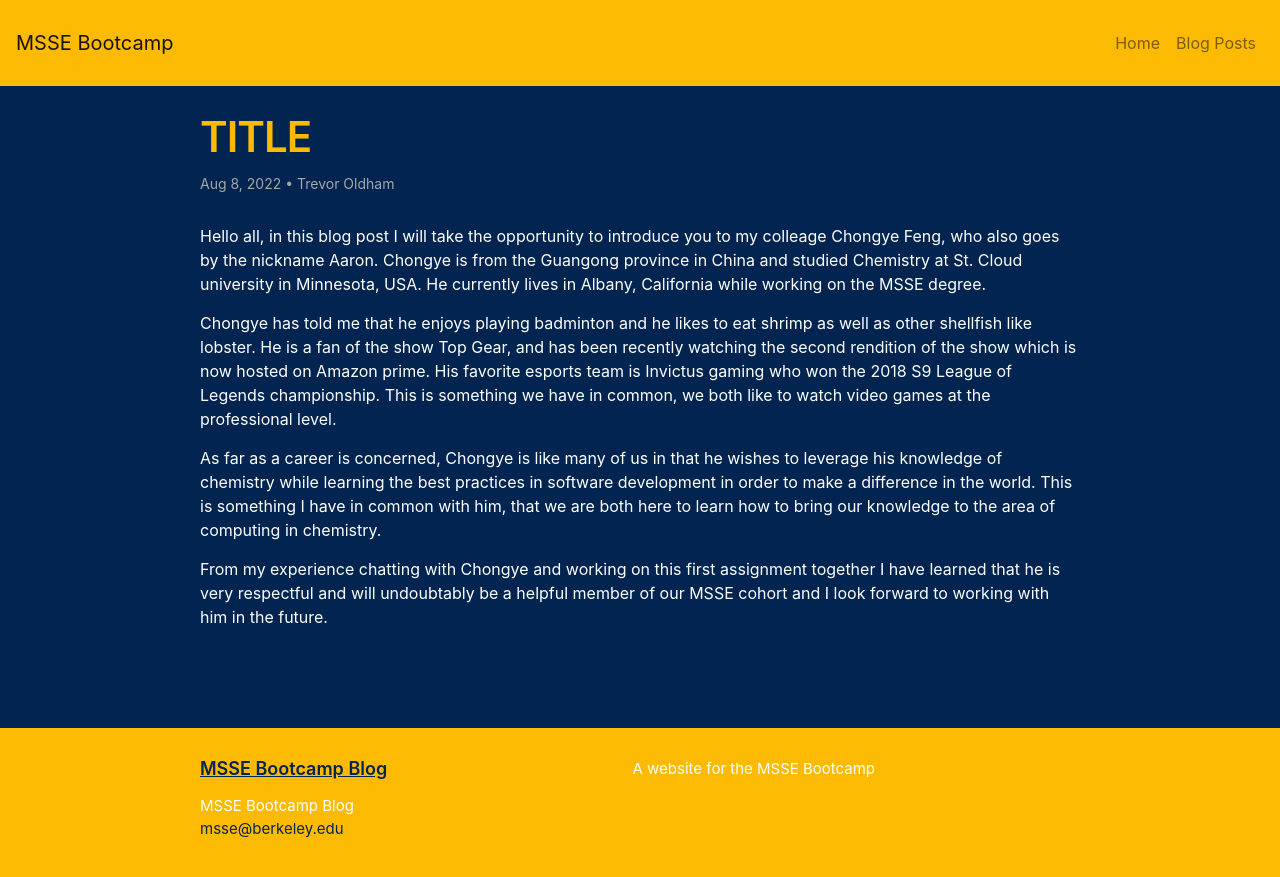
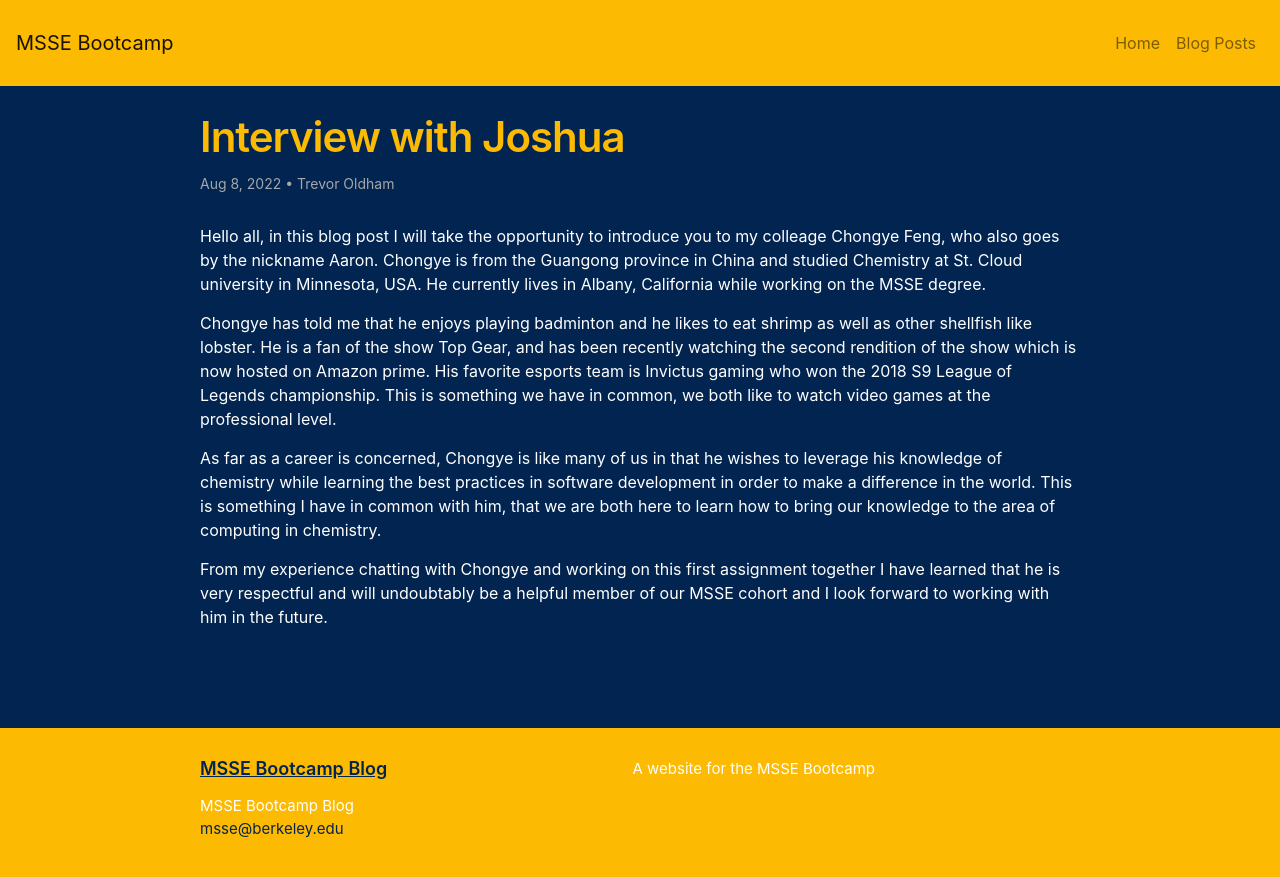
Before and after one commit to msse-2022-bootcamp/blog-cats, a Jekyll site: the page built from _posts/2022-08-08-Interview_Chongye.md, in a window 1280 px wide. Shown: the top 877 px of the page. Built offline with Jekyll 4.4.1, drawn with Linux system fonts in a browser that asks for light colours; some web fonts are replaced; Markdown is read by kramdown in place of the engine named in the settings.

Commit message:
fixed the confict with filename

```diff
--- a/_posts/2022-08-08-Trevor.md
+++ b/_posts/2022-08-08-Interview_Chongye.md
@@ -1,6 +1,6 @@
 ---
 layout: post
-title: "TITLE"
+title: "Interview with Joshua"
 author: Trevor Oldham
 ---
 
```
